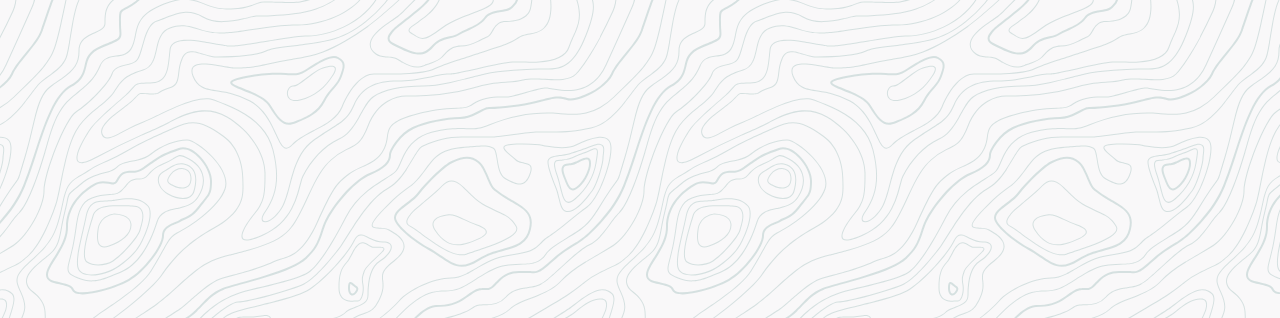
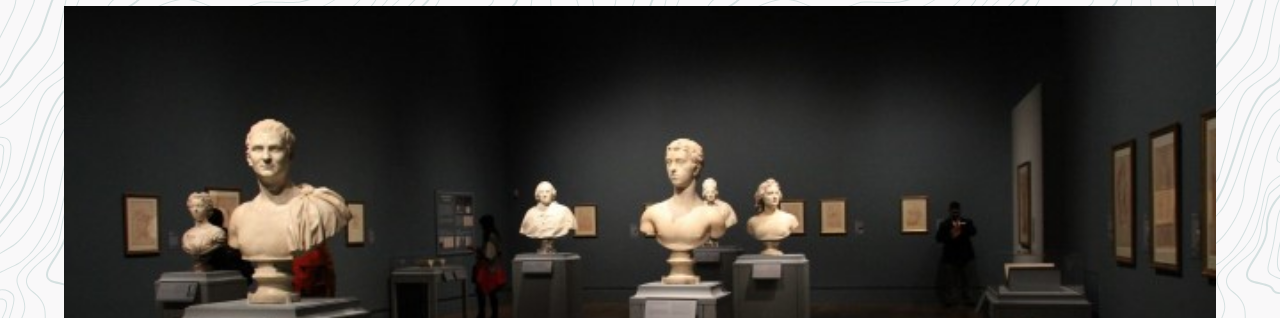
Before and after one commit to candelariaaya/artenoticias, a plain HTML site: page index.html in a window 1280 px wide. Shown: the part 71-389 px from the top of the page. Drawn offline with nearby package versions, Linux system fonts and the light colour scheme; the site is published under a folder, as on GitHub Pages, so addresses that start at the root find nothing.

Commit message:
Update estilos.css

```diff
--- a/estilos.css
+++ b/estilos.css
@@ -80,7 +80,7 @@ hr {
 .showcase {
   width: 100%;
   height: 500px;
-  background: url(/img/showcase1.jpg) no-repeat center center/cover;
+  background: url(img/showcase1.jpg) no-repeat center center/cover;
   padding: 50px;
   margin-bottom: 20px;
   display: flex;
```
